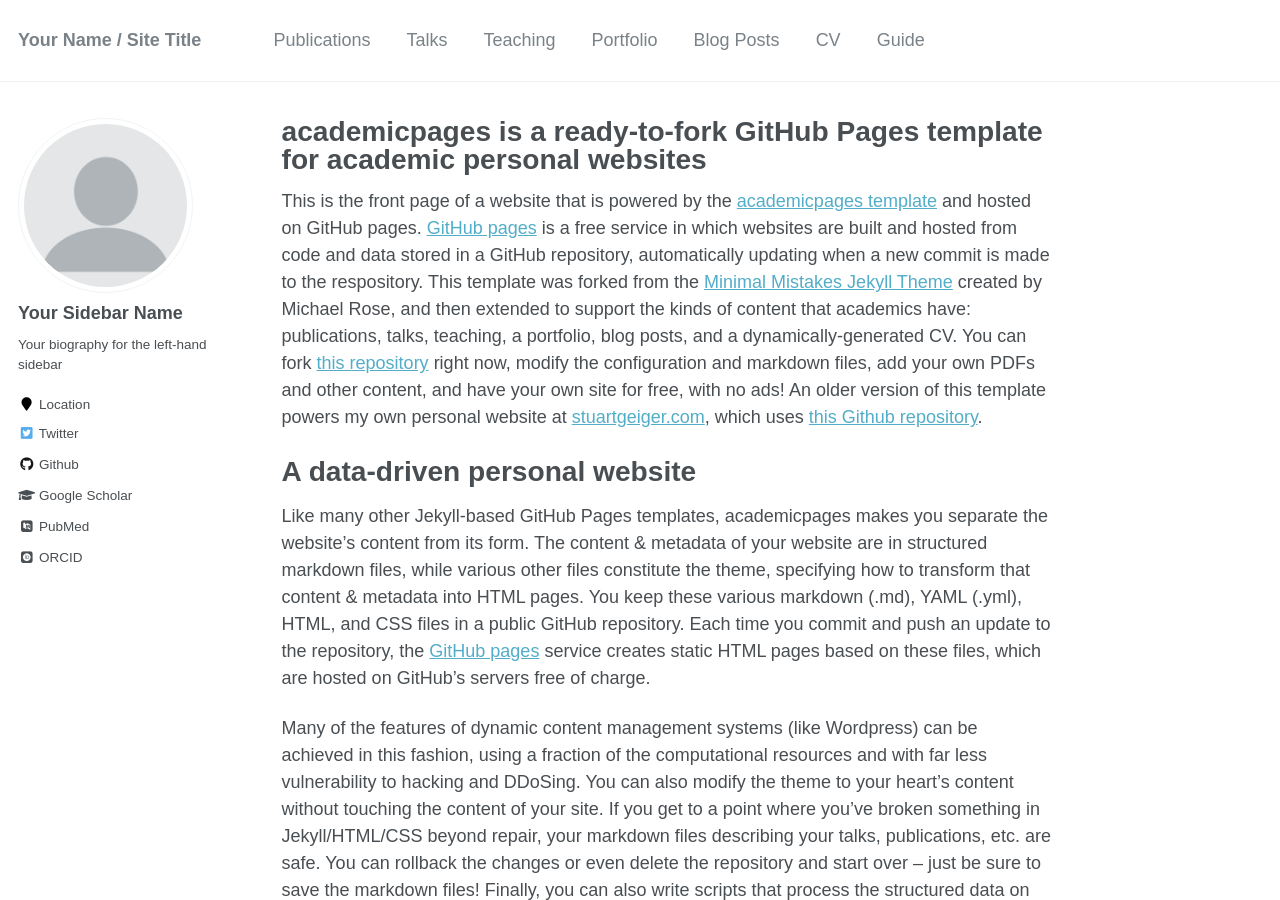
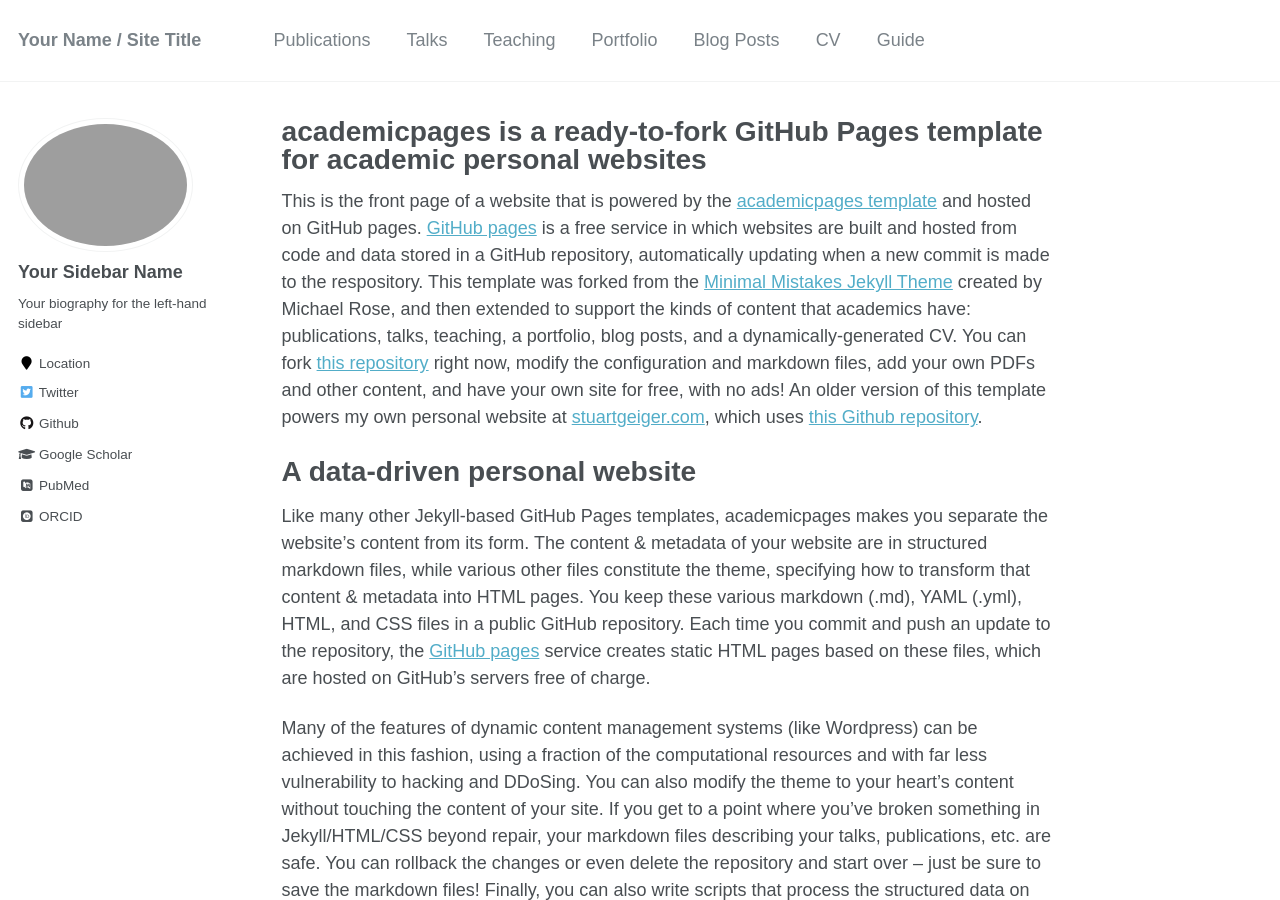
Before and after one commit to ppp-one/ppp-one.github.io, a Jekyll site: the page built from _pages/about.md, in a window 1280 px wide and 900 px high. Built offline with Jekyll 4.4.1, drawn with Linux system fonts in a browser that asks for light colours; some web fonts are replaced.

Commit message:
Update _config.yml

```diff
--- a/_config.yml
+++ b/_config.yml
@@ -83,7 +83,7 @@ analytics:
 # Site Author
 author:
   name             : "Your Sidebar Name"
-  avatar           : "profile.png"
+  # avatar           : "profile.png"
   bio              : "Your biography for the left-hand sidebar"
   location         : "Location"
   employer         :
```
